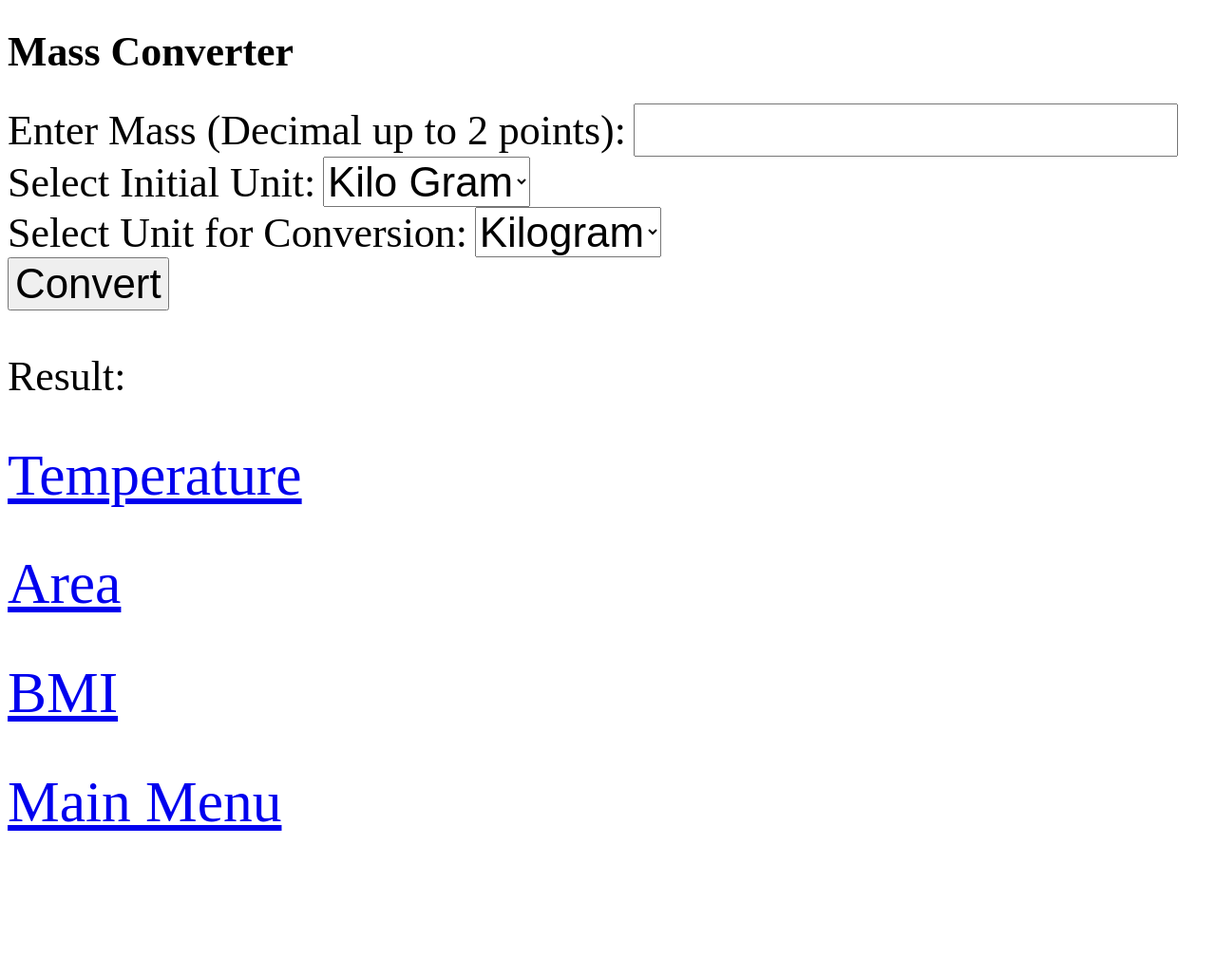
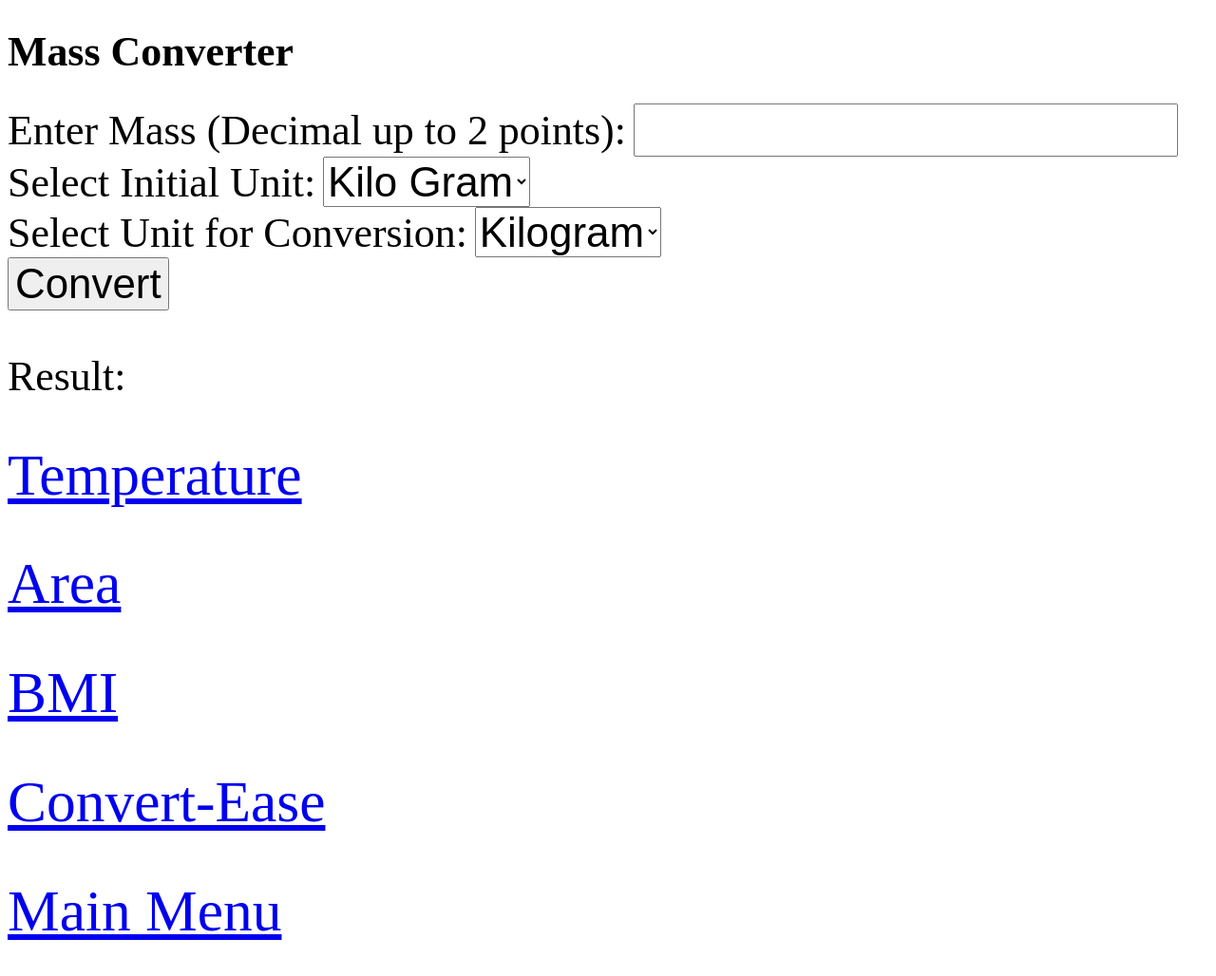
Before and after one commit to Manasmm007/Convert-Ease, a plain HTML site: page Mass_Convertor.html in a window 1280 px wide. Shown: the whole page at 95% size. Before the commit the page ends 924 px from the top, so only its background shows below. Drawn offline with Linux system fonts and the light colour scheme.

Commit message:
Update Mass_Convertor.html

```diff
--- a/Mass_Convertor.html
+++ b/Mass_Convertor.html
@@ -41,6 +41,7 @@
     <p><a href="Temperature_Convertor.html">Temperature</a></p>
     <p><a href="Area_Convertor.html">Area</a></p>
     <p><a href="BMI_Calculator.html">BMI</a></p>
-    <p><a href="index.html">Main Menu</a></p>
+    <p><a href="index.html">Convert-Ease</a></p>
+    <p><a href="https://manasmm007.github.io/Manasmm007">Main Menu</a></p>
 </body>
 </html>
```
